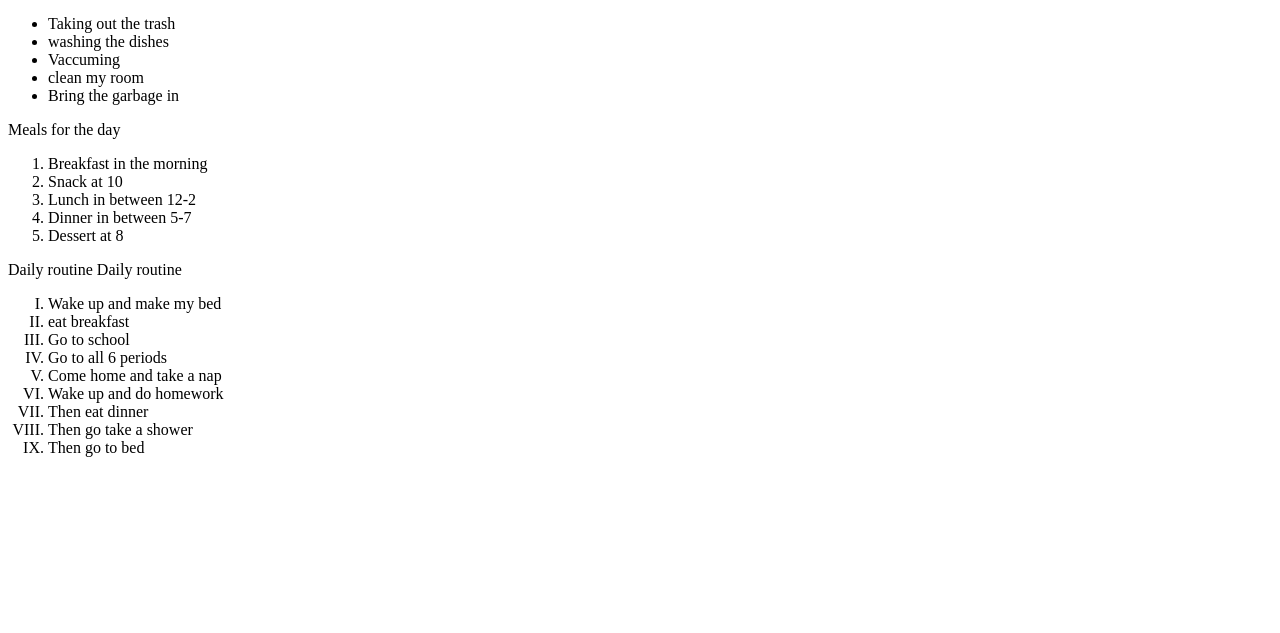
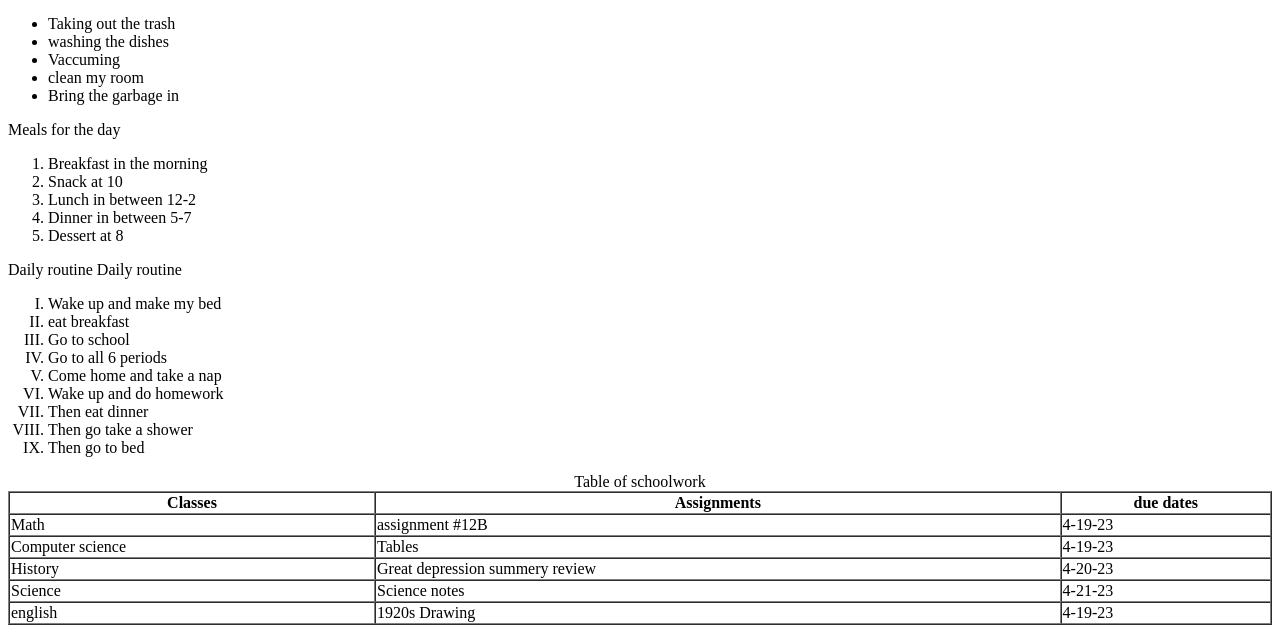
Before and after one commit to siscajad00/sp2023test, a plain HTML site: page index.html in a window 1280 px wide. Shown: the part 322-955 px from the top of the page. Before the commit the page ends 800 px from the top, so only its background shows below. Drawn offline with Linux system fonts and the light colour scheme.

Commit message:
Update index.html

```diff
--- a/index.html
+++ b/index.html
@@ -35,3 +35,44 @@ Daily routine
 </ol>
  </body>
 </html>
+ <table width='100%' border=1px cellspacing=0>
+ <caption>Table of schoolwork</caption>
+ <tr>
+     <th>Classes</th>
+     <th>Assignments</th>
+     <th>due dates</th>
+
+
+ </tr>
+ <tr>
+
+     <td>Math</td>
+     <td>assignment #12B</td>
+     <td> 4-19-23</td>
+
+ </tr>
+ <tr>
+     <td>Computer science</td>
+     <td>Tables</td>
+     <td>4-19-23</td>
+
+ </tr>
+ <tr>
+     <td>History</td>
+     <td>Great depression summery review</td>
+     <td>4-20-23</td>
+
+ </tr>
+ <tr>
+     <td>Science</td>
+     <td>Science notes</td>
+     <td>4-21-23</td>
+
+ </tr>
+
+
+ </tr>
+    <td>english</td>
+    <td>1920s Drawing</td>
+    <td>4-19-23</td>
+<tables>
```
